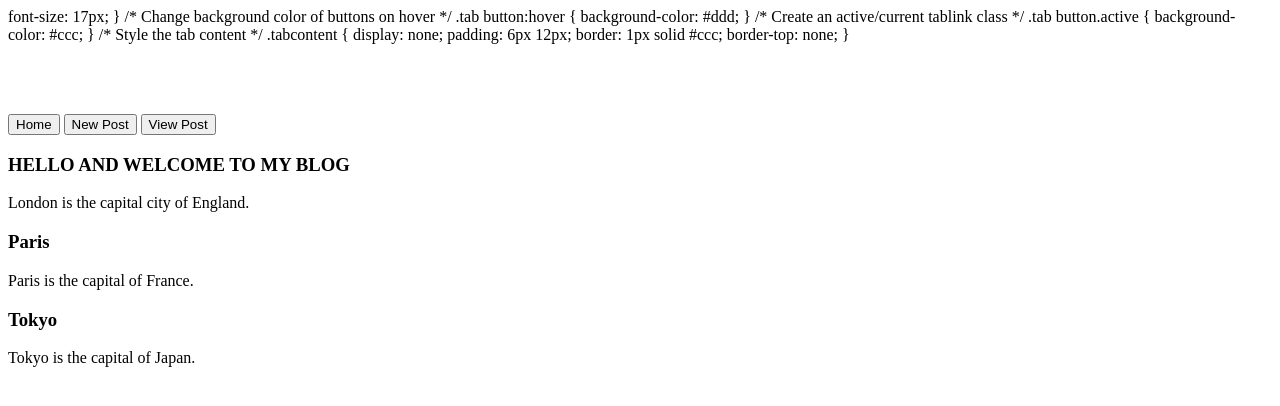
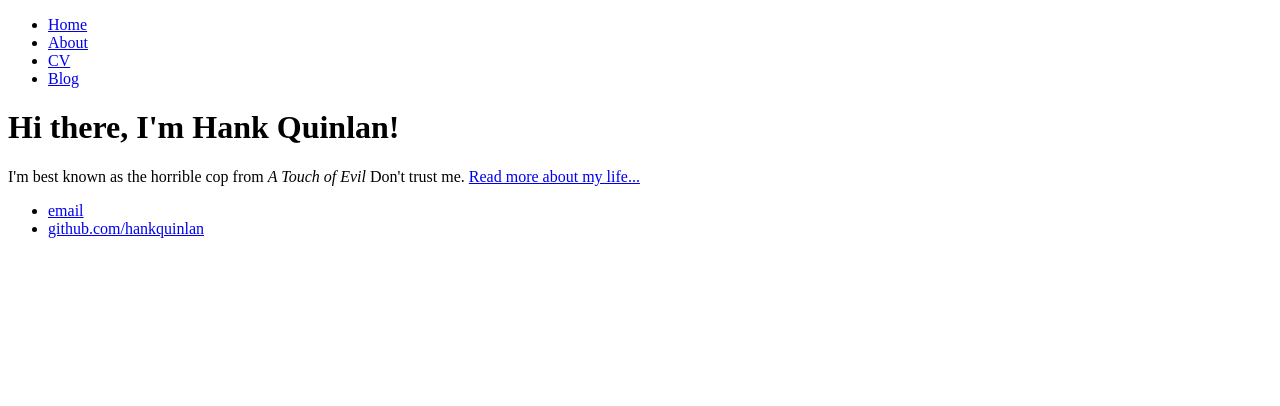
Before and after one commit to callanthomson123/callanthomson123.github.io, a plain HTML site: page index.html in a window 1280 px wide. Drawn offline with Linux system fonts and the light colour scheme.

Commit message:
Update index.html

```diff
--- a/index.html
+++ b/index.html
@@ -1,63 +1,28 @@
-font-size: 17px;
-}
-/* Change background color of buttons on hover */
-.tab button:hover {
-background-color: #ddd;
-}
-/* Create an active/current tablink class */
-.tab button.active {
-background-color: #ccc;
-}
-/* Style the tab content */
-.tabcontent {
-display: none;
-padding: 6px 12px;
-border: 1px solid #ccc;
-border-top: none;
-}
-  </style>
-</head>
-<body
- style="background-image: url(file://///napier-mail.napier.ac.uk/students/School%20of%20Computing/User%20Data/40321591/blogBackground.jpg);">
-<br style="font-family: Perpetua;">
-<div style="text-align: center;"><big><big><big><big><span
- style="font-weight: bold; font-family: Perpetua; font-style: italic;"><span
- style="color: white;">MY BLOG</span></span></big><br>
-<br>
-</big></big></big></div>
-<div class="tab"><button class="tablinks"
- onclick="openCity(event, 'Home')">Home</button>
-<button class="tablinks" onclick="openCity(event, 'New Post')">New
-Post</button>
-<button class="tablinks"
- onclick="openCity(event, 'View Posts')">View Post</button>
-</div>
-<div id="Home" class="tabcontent">
-<h3>HELLO AND WELCOME TO MY BLOG</h3>
-<p>London is the capital city of England.</p>
-</div>
-<div id="New Post" class="tabcontent">
-<h3>Paris</h3>
-<p>Paris is the capital of France.</p>
-</div>
-<div id="View Posts" class="tabcontent">
-<h3>Tokyo</h3>
-<p>Tokyo is the capital of Japan.</p>
-</div>
-<script>
-function openCity(evt, cityName) {
-var i, tabcontent, tablinks;
-tabcontent = document.getElementsByClassName("tabcontent");
-for (i = 0; i < tabcontent.length; i++) {
-tabcontent[i].style.display = "none";
-}
-tablinks = document.getElementsByClassName("tablinks");
-for (i = 0; i < tablinks.length; i++) {
-tablinks[i].className = tablinks[i].className.replace(" active", "");
-}
-document.getElementById(cityName).style.display = "block";
-evt.currentTarget.className += " active";
-}
-</script>
-</body>
+<!DOCTYPE html>
+<html>
+	<head>
+		<title>Hank Quinlan, Horrible Cop</title>
+	</head>
+	<body>
+		<nav>
+    		<ul>
+        		<li><a href="/">Home</a></li>
+	        	<li><a href="/about">About</a></li>
+        		<li><a href="/cv">CV</a></li>
+        		<li><a href="/blog">Blog</a></li>
+    		</ul>
+		</nav>
+		<div class="container">
+    		<div class="blurb">
+        		<h1>Hi there, I'm Hank Quinlan!</h1>
+				<p>I'm best known as the horrible cop from <em>A Touch of Evil</em> Don't trust me. <a href="/about">Read more about my life...</a></p>
+    		</div><!-- /.blurb -->
+		</div><!-- /.container -->
+		<footer>
+    		<ul>
+        		<li><a href="mailto:hankquinlanhub@gmail.com">email</a></li>
+        		<li><a href="https://github.com/hankquinlan">github.com/hankquinlan</a></li>
+			</ul>
+		</footer>
+	</body>
 </html>
```
